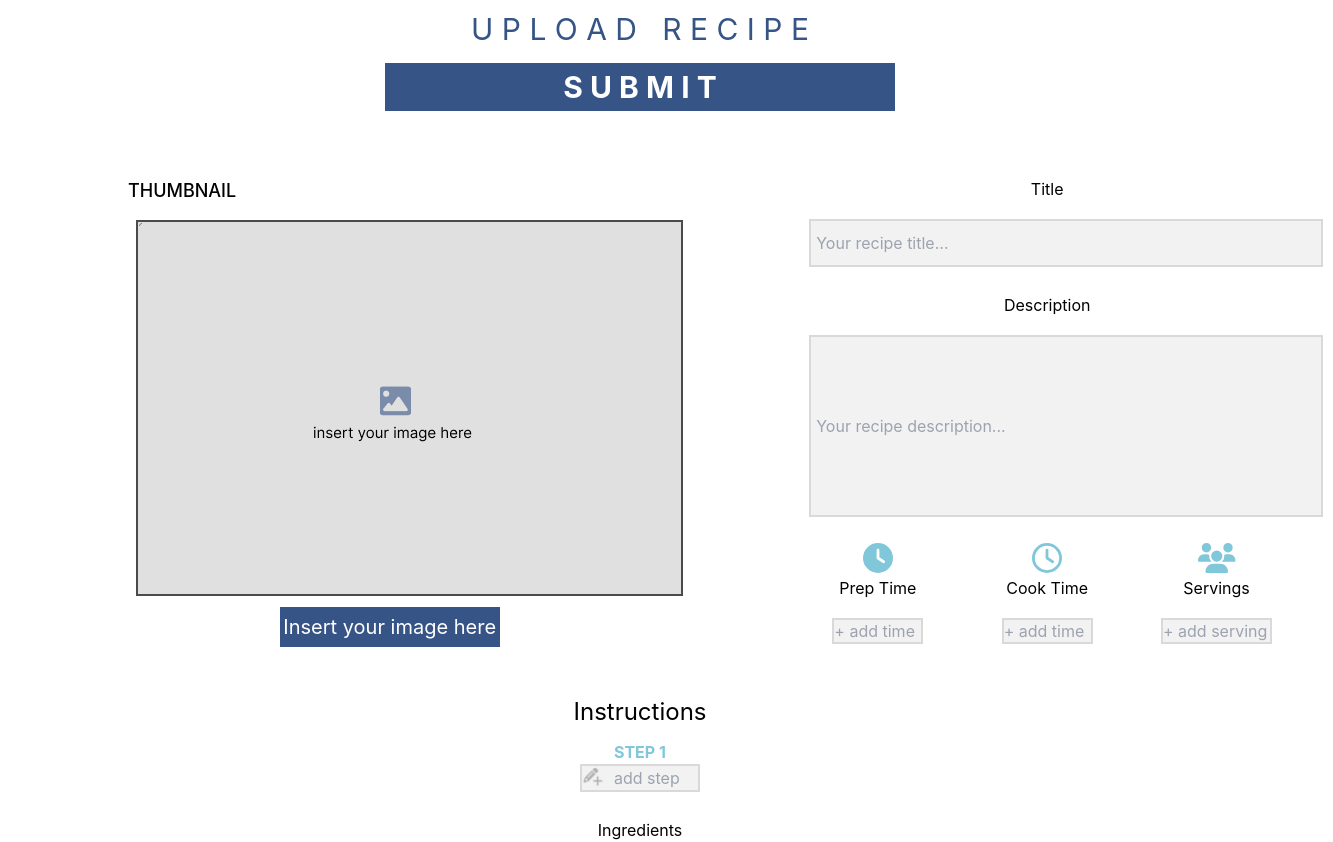
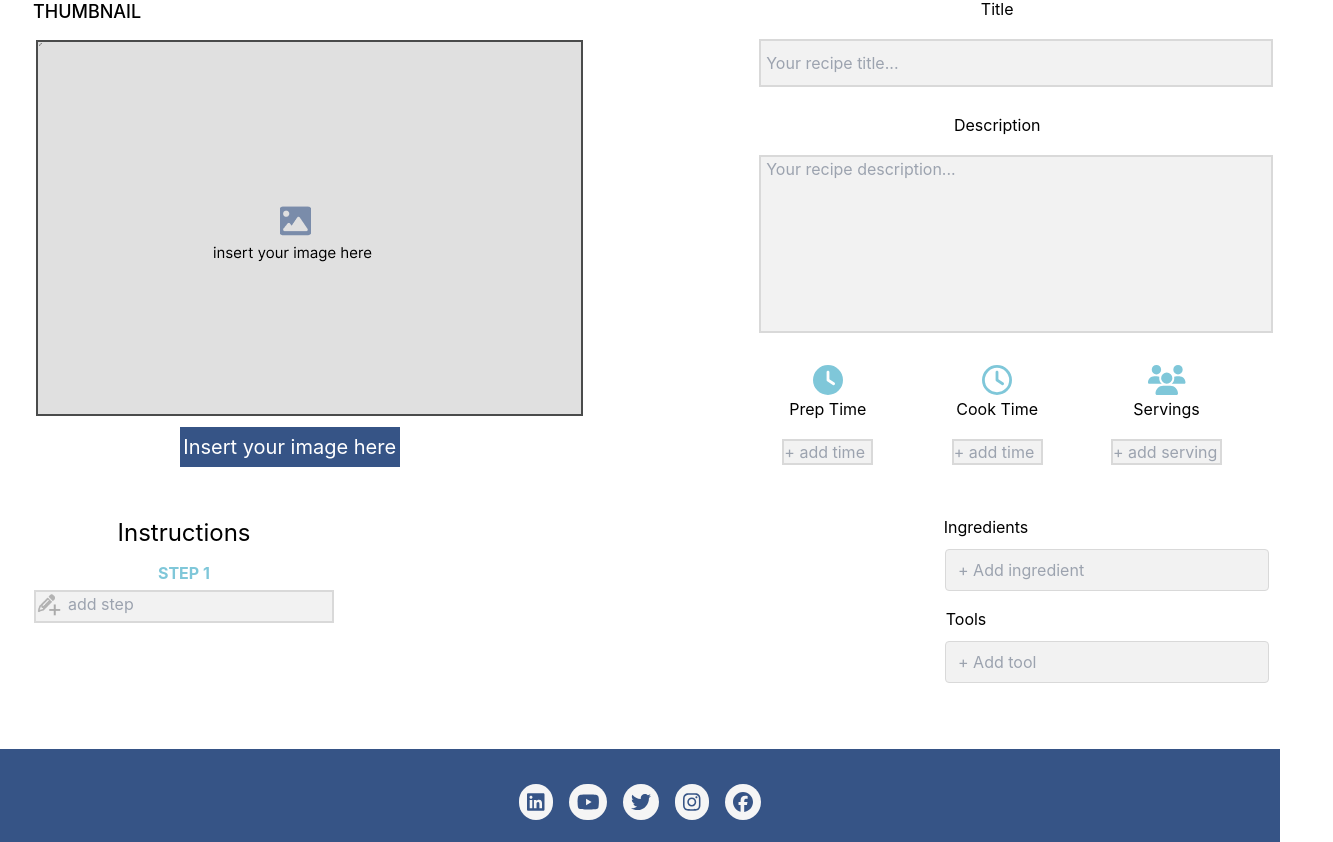
Before and after one commit to SimpleBites/FrontEnd, a React (Create React App) app in the folder app/: page /Submit in a window 1280 px wide. Shown: the part 492-1334 px from the top of the page, 1333 px wide, since content can reach past the window. Built offline with nearby package versions, Linux system fonts and the light colour scheme.

Commit message:
submit final
the css isn't amazing but it does everything it needs to do

```diff
--- a/app/src/App.js
+++ b/app/src/App.js
@@ -14,6 +14,7 @@ import "../src/AppTw.css";
 import Favorites from "./components/pages/favorites";
 import Submit from "./components/pages/submit"
 import Submitted from "./components/pages/submitted";
+import WordWrapInput from "./components/pages/WordWrapInput";
 
 
 
@@ -34,6 +35,7 @@ function App() {
         <Route path="/Favorites" element={<Favorites />} />
         <Route path="/Submit" element={<Submit />} />
         <Route path="/Submitted" element={<Submitted />} />
+        <Route path="/WordWrapInput" element={<WordWrapInput />} />
       </Routes>
       <Footer />
     </div>
--- a/app/src/components/pages/footer.css
+++ b/app/src/components/pages/footer.css
@@ -848,8 +848,7 @@
  }
 
  .upload-rec {
-     margin-top: 100px;
-     padding-top: 120px;
+     margin-top: 10px;
      color: #365486;
  }
 
@@ -863,10 +862,13 @@
 
  .input-field-test {
      background-color: #F2F2F2;
-     width: 120px;
+     width: 300px;
      margin: 10px;
+     position: relative;
+     right: 200px !important;
      border: 2px solid #D9D9D9;
      padding-left: 5px;
+     height: 33px;
 
  }
 
@@ -876,21 +878,20 @@
 
  .steps {
     color: #7FC7D9;
-     margin-bottom: -10px;
+    margin-bottom: -5px;
     margin-top: 10px;
+    position: relative;
+    right: 200px !important;
 }
 
 .Instr {
     font-size: 24px !important;
+    position: relative;
+    right: 200px !important;
 }
 
 
- /* .file-test {
-    width: 547px;
-    height: 376px;
-    left: 100px;
-    position: absolute
-} */
+
 
 
  .file-test:hover {
@@ -906,7 +907,7 @@
  .selected-image {
      width: 547px !important;
      height: 376px;
-     margin-right: 100px;
+     margin-right: 200px;
      margin-left: -100px
  }
 
@@ -917,8 +918,8 @@
      color: rgb(0, 0, 0);
      text-align: center;
      font-size: 0px;
-     margin-right: 100px;
-     margin-left: -100px;
+     margin-right: 150px;
+     margin-left: -200px;
      background-image: url('../../../public/test.png');
      border: 2px solid rgb(74, 75, 75);
  }
@@ -928,12 +929,22 @@
     background-color: #F2F2F2;
     width: 324px !important;
     margin: 10px;
-     margin-left: 35px;
-     margin-bottom: 20px;
+    margin-left: 5px;
+    margin-bottom: 10px; /* Adjusted margin */
     border: 2px solid #D9D9D9;
-     padding-left: 5px;;
-     margin-bottom: 10px;
+    padding-left: 5px;
+    position:relative;
+    left: 300px !important;
+}
 
+ .text-positioning {
+    position: relative;
+    left: 90px !important;
+}
+
+.text-positioning2 {
+    position: relative;
+    left: 70px !important;
 }
 
  .SUB-BUTTON {
@@ -958,11 +969,10 @@
  .description-input {
     background-color: #F2F2F2;
     width: 514px;
+    height: 178px;
     margin: 10px;
     border: 2px solid #D9D9D9;
     padding-left: 5px;
-    vertical-align: top !important; /* Align text at the top */
-    line-height: 178px !important; /* Set line height equal to the height of the input field */
 }
 
 .extra-inputs {
@@ -1025,6 +1035,8 @@
     font-size: 18px;
     text-transform: uppercase;
     font-weight: 500;
+    right: 95px;
+    position: relative;
   }
 
   .favorite {
--- a/app/src/components/pages/submit.js
+++ b/app/src/components/pages/submit.js
@@ -8,6 +8,11 @@ export default function Submit() {
   const [inputValues, setInputValues] = useState(['']);
   const [extraValue, setHasValue] = useState(false);
   const [selectedImage, setSelectedImage] = useState(null);
+  const [title, setTitle] = useState('');
+  const [description, setDescription] = useState('');
+  const [prepTime, setPrepTime] = useState('');
+  const [cookTime, setCookTime] = useState('');
+  const [servings, setServings] = useState('');
 
   useEffect(() => {
     const handleBeforeUnload = (event) => {
@@ -92,6 +97,11 @@ export default function Submit() {
   const handleSubmit = (event) => {
     event.preventDefault();
     const formData = {
+      title,
+      description,
+      prepTime,
+      cookTime,
+      servings,
       inputValues,
       IngreValues,
       toolValues,
@@ -136,53 +146,92 @@ export default function Submit() {
             </div>
             <div className="w-1/2 pl-4">
               <label className="block mb-2">Title</label>
-              <input type="text" className="title-input" placeholder="Your recipe title..." />
+              <input
+                type="text"
+                className="title-input"
+                placeholder="Your recipe title..."
+                value={title}
+                onChange={(e) => setTitle(e.target.value)}
+              />
               <label className="block mt-4 mb-2">Description</label>
-              <input type="text" className="description-input" placeholder="Your recipe description..." />
+              <textarea
+                type="text"
+                className="description-input"
+                placeholder="Your recipe description..."
+                value={description}
+                onChange={(e) => setDescription(e.target.value)}
+                style={{ resize: 'none', overflow: 'hidden' }}
+              />
               <div className="flex mt-4">
                 <div className="w-1/3 pr-2">
                   <FontAwesomeIcon icon={fasClock} className="sizing" />
                   <label className="block mb-2">Prep Time</label>
-                  <input type="text" className="extra-inputs" placeholder="+ add time" />
+                  <input
+                    type="text"
+                    className="extra-inputs"
+                    placeholder="+ add time"
+                    value={prepTime}
+                    onChange={(e) => setPrepTime(e.target.value)}
+                  />
                 </div>
-
                 <div className="w-1/3 px-2">
                   <FontAwesomeIcon icon={faClock} className="sizing" />
                   <label className="block mb-2">Cook Time</label>
-                  <input type="text" className="extra-inputs" placeholder="+ add time" />
+                  <input
+                    type="text"
+                    className="extra-inputs"
+                    placeholder="+ add time"
+                    value={cookTime}
+                    onChange={(e) => setCookTime(e.target.value)}
+                  />
                 </div>
                 <div className="w-1/3 pl-2">
                   <FontAwesomeIcon icon={faUsers} className="sizing" />
                   <label className="block mb-2">Servings</label>
-                  <input type="text" className="add-serving-input" placeholder="+ add serving" />
+                  <input
+                    type="text"
+                    className="add-serving-input"
+                    placeholder="+ add serving"
+                    value={servings}
+                    onChange={(e) => setServings(e.target.value)}
+                  />
                 </div>
               </div>
             </div>
           </div>
-          <div className="">
-
+          <div className="flex">
+            <div className="lg:w-1/2 lg:col-span-1 order-2 lg:order-1">
             <div className="mb-4">
                 <p className="Instr">Instructions</p>
+                <div className="flex flex-col">
                   {inputValues.map((value, index) => (
-                <div key={index}>
+                    <div key={index} className="">
                       <p className="steps font-bold uppercase">Step {index + 1}</p>
-                  <input
+                      <textarea
                         type="text"
                         className={`input-image input-field-test text-left ${value ? 'hide-image' : ''}`}
                         placeholder=" &nbsp; &nbsp; &nbsp;add step"
                         value={value}
-                    onChange={(e) => handleChange(index, e.target.value)}
+                        onChange={(e) => {
+                          const newValue = e.target.value.slice(0, 100);
+                          handleChange(index, newValue);
+                        }}
+                        style={{ minHeight: '33px', resize: 'none', overflow: 'hidden' }}
+                        maxLength={100}
                       />
                     </div>
                   ))}
                 </div>
+              </div>
+            </div>
+            <div className="lg:w-1/2 lg:col-span-1 lg:order-3">
               <div className="mb-4">
-              <label className="block mb-2">Ingredients</label>
+                <label className="block mb-2 text-positioning">Ingredients</label>
                 {IngreValues.map((value, index) => (
                   <input
                     key={index}
                     type="text"
-                  className="w-1/3 px-3 py-2 border rounded mb-2 input-field2 block"
+                    className="w-full px-3 py-2 border rounded mb-2 input-field2 block"
                     placeholder="+ Add ingredient"
                     value={value}
                     onChange={(e) => handleIngreChange(index, e.target.value)}
@@ -190,12 +239,12 @@ export default function Submit() {
                 ))}
               </div>
               <div className="mb-4">
-              <label className="block mb-2">Tools</label>
+                <label className="block mb-2 text-positioning2">Tools</label>
                 {toolValues.map((value, index) => (
                   <input
                     key={index}
                     type="text"
-                  className="w-1/3 px-3 py-2 border rounded mb-2 input-field2 block"
+                    className="w-full px-3 py-2 border rounded mb-2 input-field2 block"
                     placeholder="+ Add tool"
                     value={value}
                     onChange={(e) => handleToolChange(index, e.target.value)}
@@ -206,6 +255,7 @@ export default function Submit() {
                 <span className="block mb-2">EXTRA TEXT FOR SPACE</span>
               </div>
             </div>
+          </div>
         </form>
       </div>
     </div>
```
Also changed, not shown: app/src/components/pages/WordWrapInput.js (added). Lines whose indentation alone changed are shown as unchanged.
